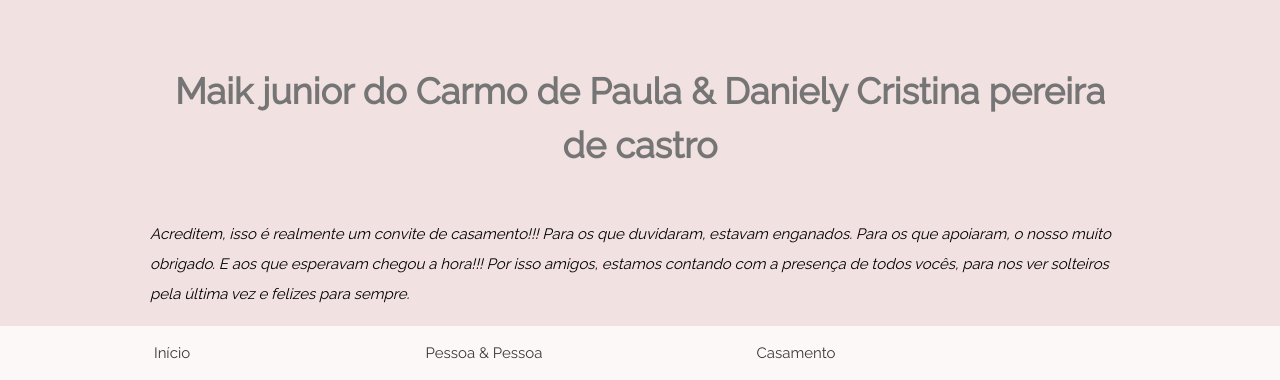
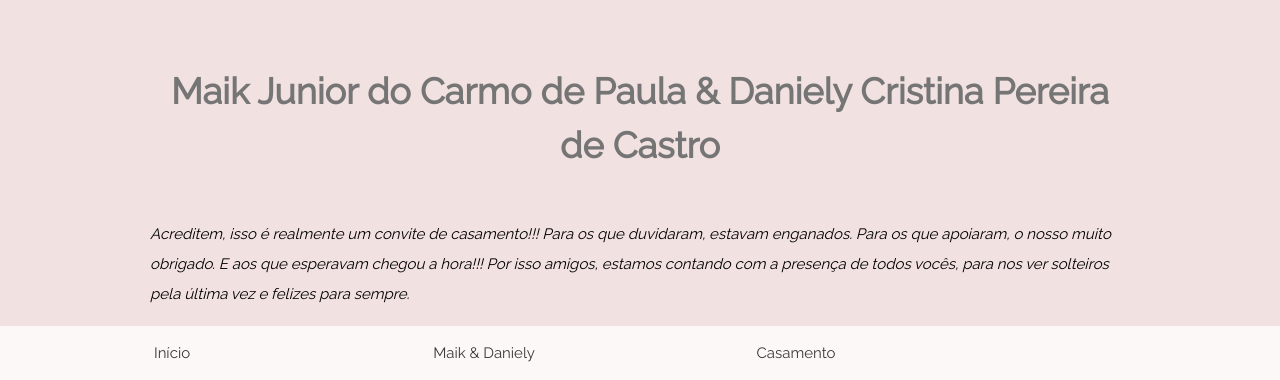
Before and after one commit to BeatrizCoelhoghhgh/Projeto1, a plain HTML site: page index.html in a window 1280 px wide. Shown: the part 420-800 px from the top of the page. Drawn offline with nearby package versions, Linux system fonts and the light colour scheme.

Commit message:
Update index.html

```diff
--- a/index.html
+++ b/index.html
@@ -34,7 +34,7 @@ p {line-height: 2}
 <div class="w3-bottom w3-hide-small">
   <div class="w3-bar w3-white w3-center w3-padding w3-opacity-min w3-hover-opacity-off">
     <a href="#home" style="width:25%" class="w3-bar-item w3-button">Início</a>
-    <a href="#us" style="width:25%" class="w3-bar-item w3-button">Pessoa & Pessoa</a>
+    <a href="#us" style="width:25%" class="w3-bar-item w3-button">Maik & Daniely</a>
     <a href="#wedding" style="width:25%" class="w3-bar-item w3-button">Casamento</a>
   </div>
 </div>
@@ -42,7 +42,7 @@ p {line-height: 2}
 <!-- About / Jane And John -->
 <div class="w3-container w3-padding-64 w3-pale-red w3-grayscale-min" id="us">
   <div class="w3-content">
-    <h1 class="w3-center w3-text-grey"><b>Maik junior do Carmo de Paula & Daniely Cristina pereira de castro</b></h1>
+    <h1 class="w3-center w3-text-grey"><b>Maik Junior do Carmo de Paula & Daniely Cristina Pereira de Castro</b></h1>
     <img class="https://img.elo7.com.br/product/zoom/1B2F872/topo-de-bolo-casamento-noivinhos-fofinhos-de-biscuit-topo-de-bolo-noivos.jpg">
     <p><i>Acreditem, isso é realmente um convite de casamento!!!
         Para os que duvidaram, estavam enganados. Para os que apoiaram, o nosso muito obrigado. E aos que esperavam chegou a hora!!! Por isso amigos, estamos contando com a presença de todos vocês, para nos ver solteiros pela última vez e felizes para sempre.
```
